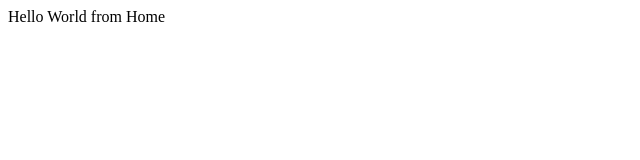
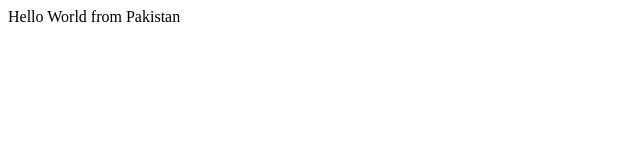
Before and after one commit to jahanzaibmalik/bootcamp2020, a plain HTML site: page index.html in a window 1280 px wide. Shown: the full height of the page, 0-640 px from the left. Drawn offline with Linux system fonts and the light colour scheme.

Commit message:
Update index.html frpm Pakistan

```diff
--- a/index.html
+++ b/index.html
@@ -7,7 +7,7 @@
 </head>
 <body>
     <div>
-        Hello World from Home
+        Hello World from Pakistan
     </div>
 </body>
 </html>
```
